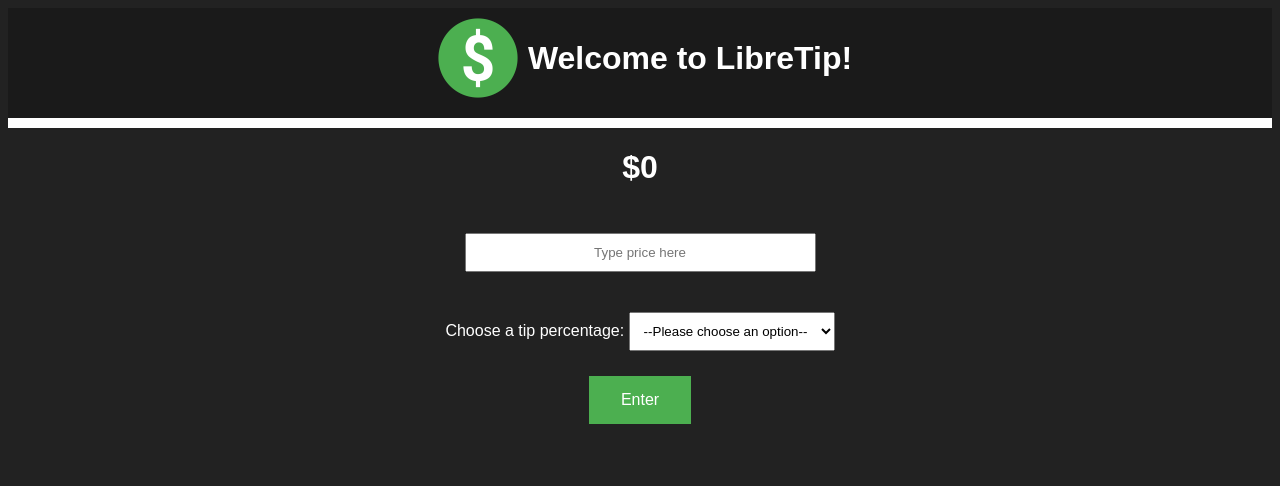
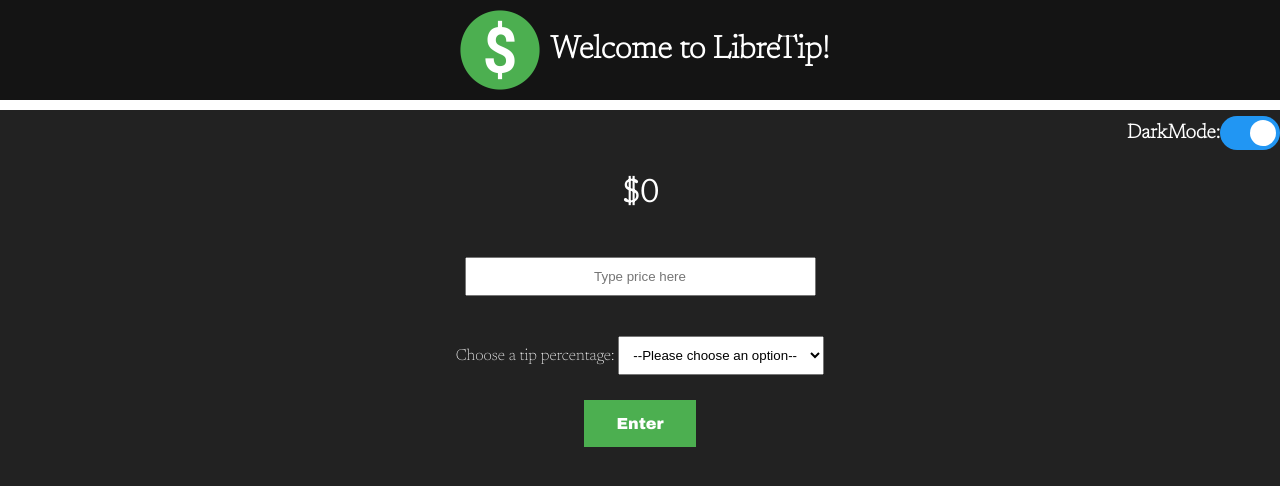
Before and after one commit to Th30s/TipCalculator, a React (Create React App) app: page / in a window 1280 px wide. Shown: the top 486 px of the page. Built offline with nearby package versions, Linux system fonts and the light colour scheme.

Commit message:
Added toggle between light and dark mode. Change font style for welcome header and enter button.

```diff
--- a/src/App.js
+++ b/src/App.js
@@ -5,25 +5,32 @@ import InputPrice from "./components/inputPrice";
 import SelectTip from "./components/tipPercent";
 import Enter from "./components/enter";
 import signLogo from "./images/signLogo.png";
+import DarkModeSlider from "./components/darkmodeSlider";
 
+const LIGHT_MODE = "light";
 
 export default function App() {
   let [inputPrice, setinputPrice] = useState(0);
   console.log("inputPriceInApp:", inputPrice);
   let [tipPrecentage, setTipPrecentage] = useState(0);
   let [totalPrice, setTotalPrice] = useState(0);
-  console.log("totalPrice = " + totalPrice)
+  let [isDarkMode, setIsDarkMode] = useState(true);
+  console.log("totalPrice = " + totalPrice);
   return (
-    <div className="App">
-      <div id="divGreeting">
-        <img src={signLogo} style={{ width: '100px' }} alt="Logo" />
+    <div className={`App ${isDarkMode ? "" : LIGHT_MODE}`}>
+      <div className={`divGreeting ${isDarkMode ? "" : LIGHT_MODE}`}>
+        <img src={signLogo} style={{ width: "100px" }} alt="Logo" />
         <h1 id="greetingh1">Welcome to LibreTip!</h1>
-        <div id="bottomGreetingBorder" />
       </div>
+      <DarkModeSlider isChecked={isDarkMode} toggle={setIsDarkMode} />
       <ResultPrice totalPrice={totalPrice} />
-      <InputPrice updateInputPriceInApp={setinputPrice}/>
-      <SelectTip test={setTipPrecentage}/>
-      <Enter updateTotalPrice={setTotalPrice} tipPrecent={tipPrecentage} inputPrice={inputPrice} />
+      <InputPrice updateInputPriceInApp={setinputPrice} />
+      <SelectTip test={setTipPrecentage} />
+      <Enter
+        updateTotalPrice={setTotalPrice}
+        tipPrecent={tipPrecentage}
+        inputPrice={inputPrice}
+      />
     </div>
   );
 }
--- /dev/null
+++ b/src/components/darkmodeSlider.js
@@ -0,0 +1,20 @@
+import React, { Component, useState } from "react";
+
+function DarkModeSlider(props) {
+
+  return (
+    <div class="darkModeDiv">
+    <label class="switch">
+      <input
+        onClick={() => props.toggle(!props.isChecked)}
+        type="checkbox"
+        checked={props.isChecked ? 'checked':''}
+      />
+      <span class="slider round" />
+    </label>
+    <h1>DarkMode:</h1>
+    </div>
+  );
+}
+
+export default DarkModeSlider;
--- a/src/styles.css
+++ b/src/styles.css
@@ -1,19 +1,34 @@
+@import url("https://fonts.googleapis.com/css2?family=Newsreader:wght@200&display=swap");
+@import url("https://fonts.googleapis.com/css2?family=Archivo+Black&display=swap");
+
 .App {
-  font-family: sans-serif;
+  font-family: "Newsreader";
   text-align: center;
+  background-color: #222222;
+  color: white;
+  min-height: 100vh;
+}
+
+/**/
+.App.light{
+  font-family: "Newsreader";
+  text-align: center;
+  background-color: #e0e0e077;
+  color: black;
+  min-height: 100vh;
 }
 
 #tipPercent-select {
   padding: 10px;
 }
-body{
-  background-color: #222222;
-  color: white ;
+body {
+  margin: 0px;
 }
 
 #enterBtn {
+  font-family: "Archivo Black", sans-serif;
   margin: 25px;
-background-color:  #4CAF50;
+  background-color: #4caf50;
   border: none;
   color: white;
   padding: 15px 32px;
@@ -24,31 +39,97 @@ cursor: pointer;
 }
 
 #enterBtn:hover {
+  font-family: "Archivo Black", sans-serif;
   background-color: #006400;
- transition: background 250ms ease-in-out,
-                transform 150ms ease;
+  transition: background 250ms ease-in-out, transform 150ms ease;
 }
 
-#inputPriceDiv{
+#inputPriceDiv {
   padding: 25px 0px 40px 0px;
-
 }
-input{
+input {
   padding: 10px 5px 10px 5px;
   text-align: center;
 }
 
-
-#divGreeting {
+.divGreeting {
   border-bottom-style: solid;
-  border-width: 10px;
-  padding-bottom: 10px;
-  background-color: #1a1a1a;
+  border-bottom-width: 10px;
+  background-color: #141414;
+}
+.divGreeting.light{
+  border-bottom-style: solid;
+  border-bottom-width: 10px;
+  background-color: #a3a2a277;
 }
 
-
-#divGreeting{
+.divGreeting {
   display: flex;
   justify-content: center;
   align-items: center;
 }
+.darkModeDiv{
+  display: flex;
+  flex-direction: row-reverse;
+  align-items: center;
+  font-size: 10px;
+}
+
+/* W3 Schools slider styling*/
+.switch {
+  position: relative;
+  display: inline-block;
+  width: 60px;
+  height: 34px;
+}
+
+.switch input {
+  opacity: 0;
+  width: 0;
+  height: 0;
+}
+
+.slider {
+  position: absolute;
+  cursor: pointer;
+  top: 0;
+  left: 0;
+  right: 0;
+  bottom: 0;
+  background-color: #ccc;
+  -webkit-transition: 0.4s;
+  transition: 0.4s;
+}
+
+.slider:before {
+  position: absolute;
+  content: "";
+  height: 26px;
+  width: 26px;
+  left: 4px;
+  bottom: 4px;
+  background-color: white;
+  -webkit-transition: 0.4s;
+  transition: 0.4s;
+}
+
+input:checked + .slider {
+  background-color: #2196f3;
+}
+
+input:focus + .slider {
+  box-shadow: 0 0 1px #2196f3;
+}
+
+input:checked + .slider:before {
+  -webkit-transform: translateX(26px);
+  -ms-transform: translateX(26px);
+  transform: translateX(26px);
+}
+.slider.round {
+  border-radius: 34px;
+}
+
+.slider.round:before {
+  border-radius: 50%;
+}
```
Lines whose indentation alone changed are shown as unchanged.
